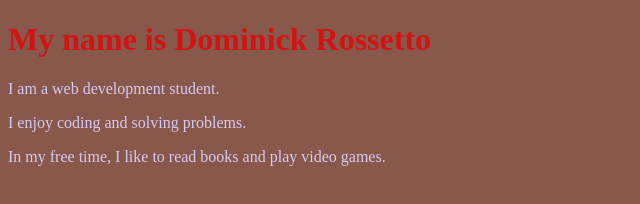
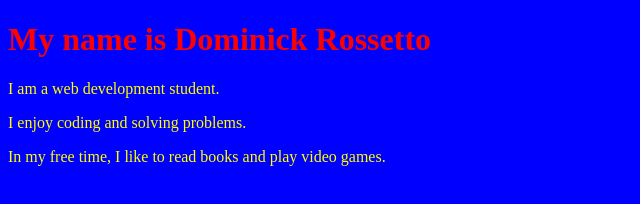
Before and after one commit to Rossetto31/Rossetto31.github.io, a plain HTML site: page index.html in a window 1280 px wide. Shown: the whole page, without its empty margins (0-640 px from the left). Drawn offline with Linux system fonts and the light colour scheme.

Commit message:
Update index.html
Added colors I can see better since i can see the difference between reds and greens (I'm ColorBlind)

```diff
--- a/index.html
+++ b/index.html
@@ -4,13 +4,13 @@
     <title>My Personal Introduction</title>
     <style>
       body {
-        background-color: #88584a;
+        background-color: #0000FF;
       }
       h1 {
-        color: #d31313;
+        color: #FF0000;
       }
       p {
-        color: #d6c9f2;
+        color: #FFFF00;
       }
     </style>
   </head>
```
